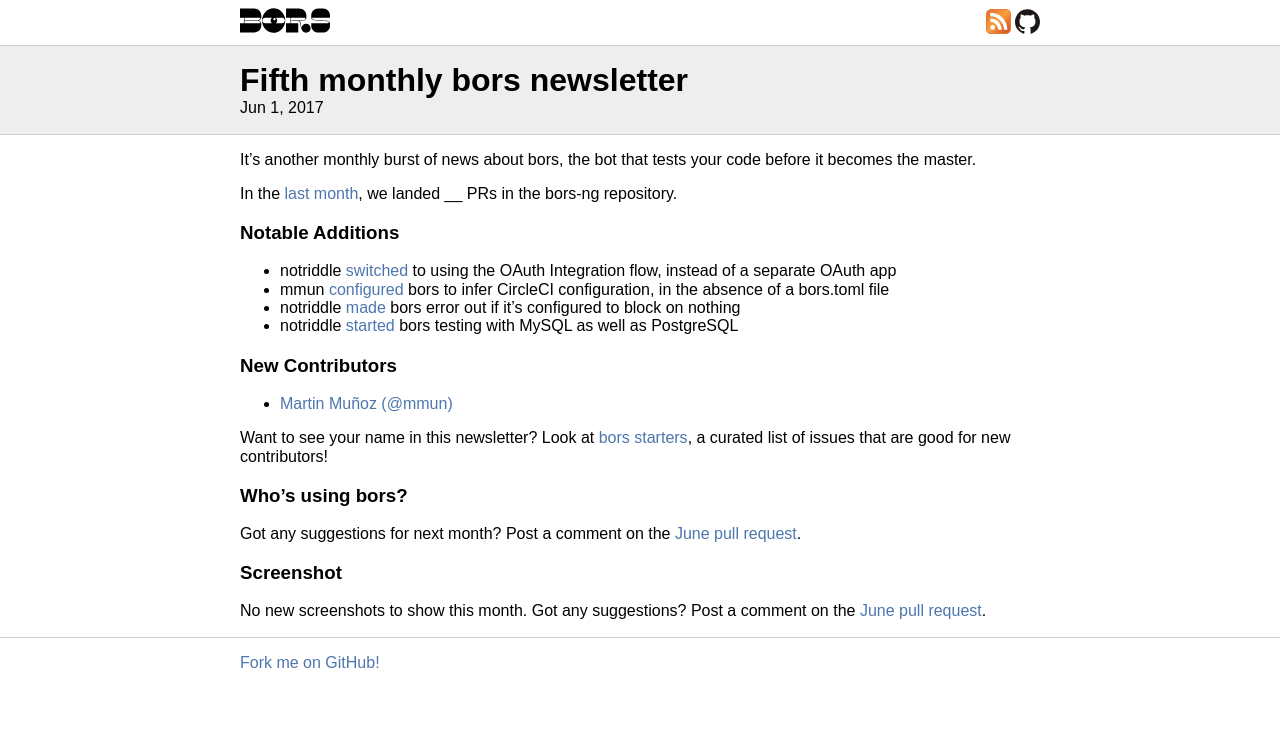
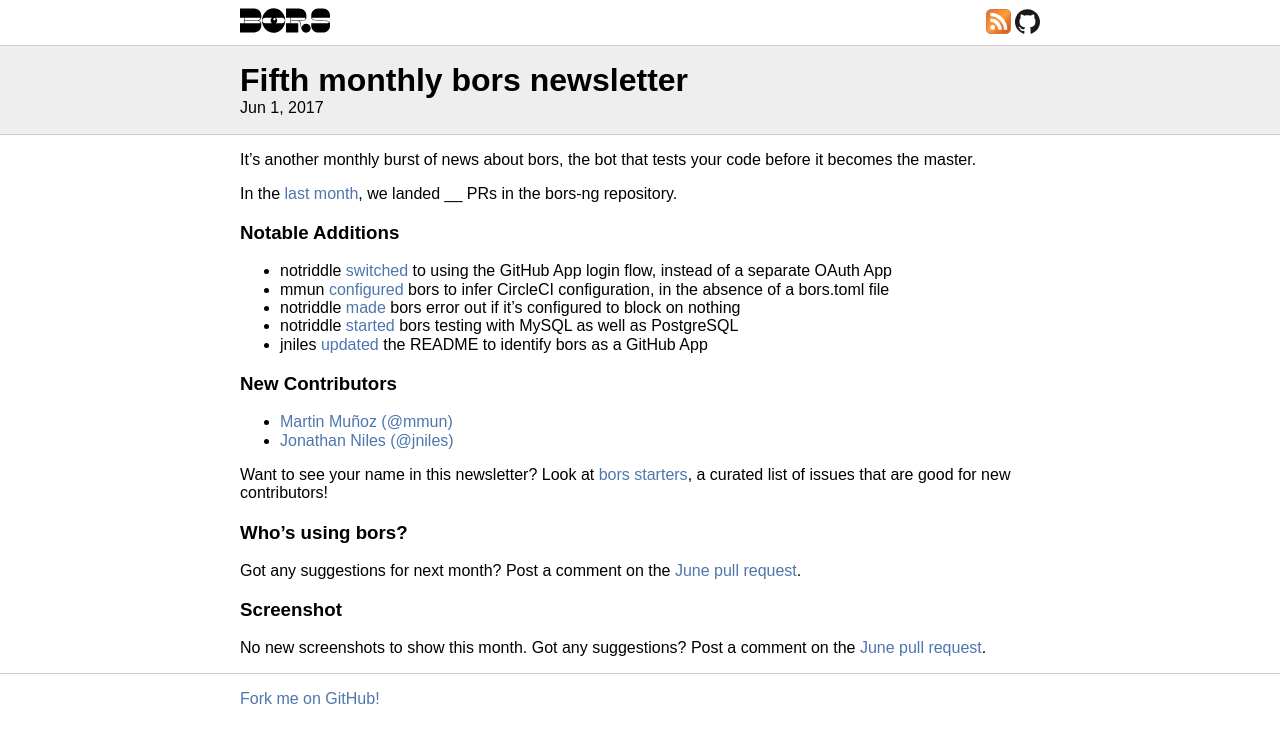
Before and after one commit to bors-ng/bors-ng.github.io, a Jekyll site: the page built from _posts/2017-06-01-tmib-05.md, in a window 1280 px wide. Shown: the top 743 px of the page. Built offline with Jekyll 4.4.1, drawn with Linux system fonts in a browser that asks for light colours.

Commit message:
Add bors-ng/bors-ng#195

```diff
--- a/_posts/2017-06-01-tmib-05.md
+++ b/_posts/2017-06-01-tmib-05.md
@@ -15,15 +15,17 @@
 
 ### Notable Additions
 
-* notriddle [switched](https://github.com/bors-ng/bors-ng/pull/172) to using the OAuth Integration flow, instead of a separate OAuth app
+* notriddle [switched](https://github.com/bors-ng/bors-ng/pull/172) to using the GitHub App login flow, instead of a separate OAuth App
 * mmun [configured](https://github.com/bors-ng/bors-ng/pull/183) bors to infer CircleCI configuration, in the absence of a bors.toml file
 * notriddle [made](https://github.com/bors-ng/bors-ng/pull/184) bors error out if it's configured to block on nothing
 * notriddle [started](https://github.com/bors-ng/bors-ng/pull/188) bors testing with MySQL as well as PostgreSQL
+* jniles [updated](https://github.com/bors-ng/bors-ng/pull/195) the README to identify bors as a GitHub App
 
 
 ### New Contributors
 
 * [Martin Muñoz (@mmun)](https://github.com/mmun)
+* [Jonathan Niles (@jniles)](https://github.com/jniles)
 
 Want to see your name in this newsletter? Look at [bors starters](https://bors-ng.github.io/starters/), a curated list of issues that are good for new contributors!
 
```
